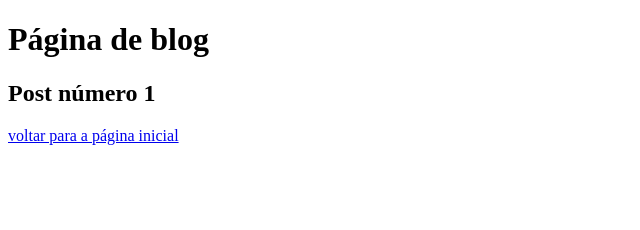
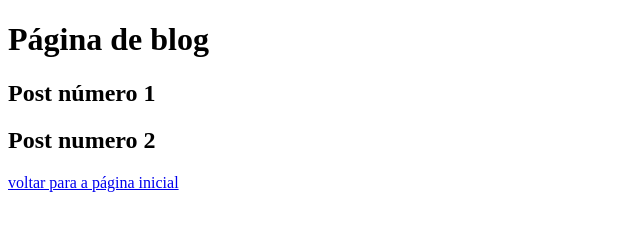
Before and after one commit to Robsontr/aulagithub, a plain HTML site: page blog.html in a window 1280 px wide. Shown: the whole page, without its empty margins (0-640 px from the left). Drawn offline with Linux system fonts and the light colour scheme.

Commit message:
update página de blog

```diff
--- a/blog.html
+++ b/blog.html
@@ -10,7 +10,8 @@
 
 <body>
     <h1>Página de blog</h1>
-    <h2> Post número 1</h2>
+    <h2>Post número 1</h2>
+    <h2>Post numero 2</h2>
     <a href="index.html">voltar para a página inicial</a>
 
 
```
